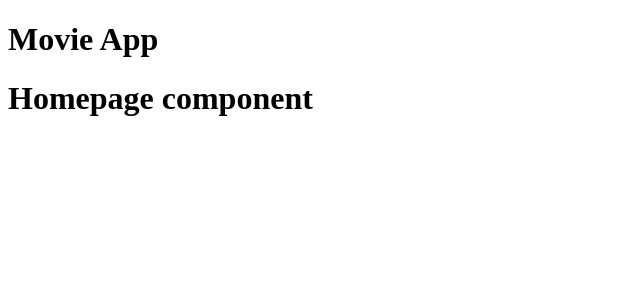
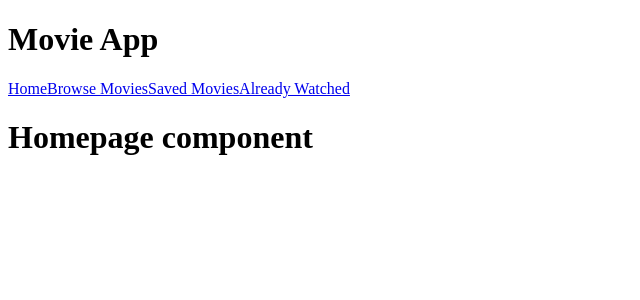
Before and after one commit to aapetsi/movies-app, a React (Vite) app: page / in a window 1280 px wide. Shown: the top 300 px of the page, without its empty margins (0-640 px from the left). Built offline with nearby package versions, Linux system fonts and the light colour scheme.

Commit message:
Setup routes for pages

```diff
--- a/src/App.js
+++ b/src/App.js
@@ -1,15 +1,15 @@
 import React from 'react'
 import AppRouter from './routers/AppRouter'
-import { Provider } from 'react-redux'
-import store from './store/store'
+// import { Provider } from 'react-redux'
+// import store from './store/store'
 
 const App = () => {
   return (
     <div>
       <h1>Movie App</h1>
-      <Provider store={store()}>
-        <AppRouter />
-      </Provider>
+      {/* <Provider store={store()}> */}
+      <AppRouter />
+      {/* </Provider> */}
     </div>
   )
 }
--- /dev/null
+++ b/src/components/BrowseMovies.js
@@ -0,0 +1,11 @@
+import React from 'react'
+
+const BrowseMovies = () => {
+  return (
+    <div>
+      <h1>browse movies</h1>
+    </div>
+  )
+}
+
+export default BrowseMovies
--- /dev/null
+++ b/src/components/Navbar.js
@@ -0,0 +1,15 @@
+import React from 'react'
+import { NavLink } from 'react-router-dom'
+
+const Navbar = () => {
+  return (
+    <div>
+      <NavLink to="/">Home</NavLink>
+      <NavLink to="/browse">Browse Movies</NavLink>
+      <NavLink to="/saved">Saved Movies</NavLink>
+      <NavLink to="/watched">Already Watched</NavLink>
+    </div>
+  )
+}
+
+export default Navbar
--- a/src/routers/AppRouter.js
+++ b/src/routers/AppRouter.js
@@ -1,11 +1,15 @@
 import React from 'react'
 import { BrowserRouter, Route, Switch } from 'react-router-dom'
 import Homepage from '../components/Homepage'
+import Navbar from '../components/Navbar'
+import BrowseMovies from '../components/BrowseMovies'
 
 const AppRouter = () => (
   <BrowserRouter>
+    <Navbar />
     <Switch>
       <Route path="/" exact={true} component={Homepage} />
+      <Route path="/browse" component={BrowseMovies} />
     </Switch>
   </BrowserRouter>
 )
```
